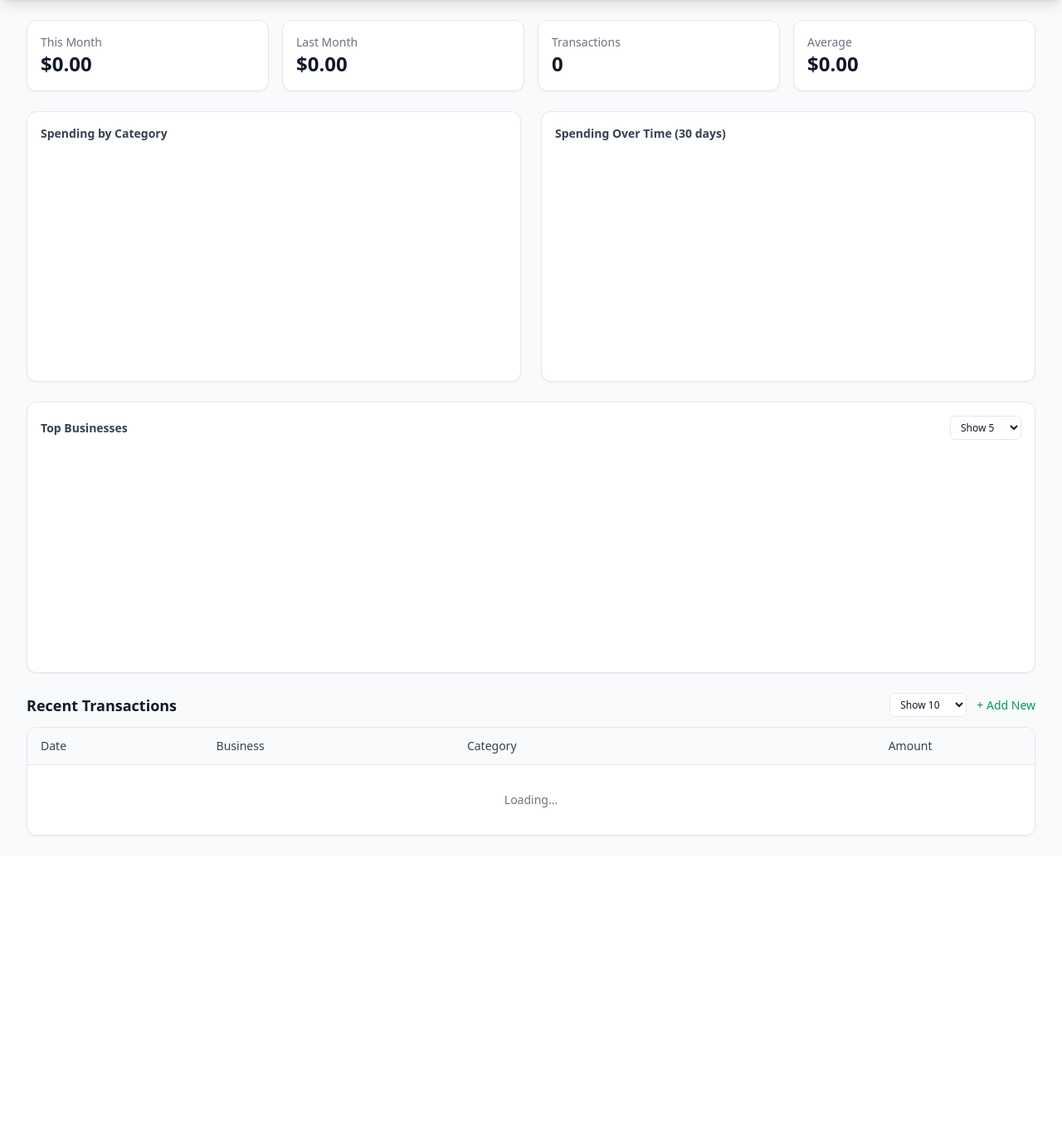
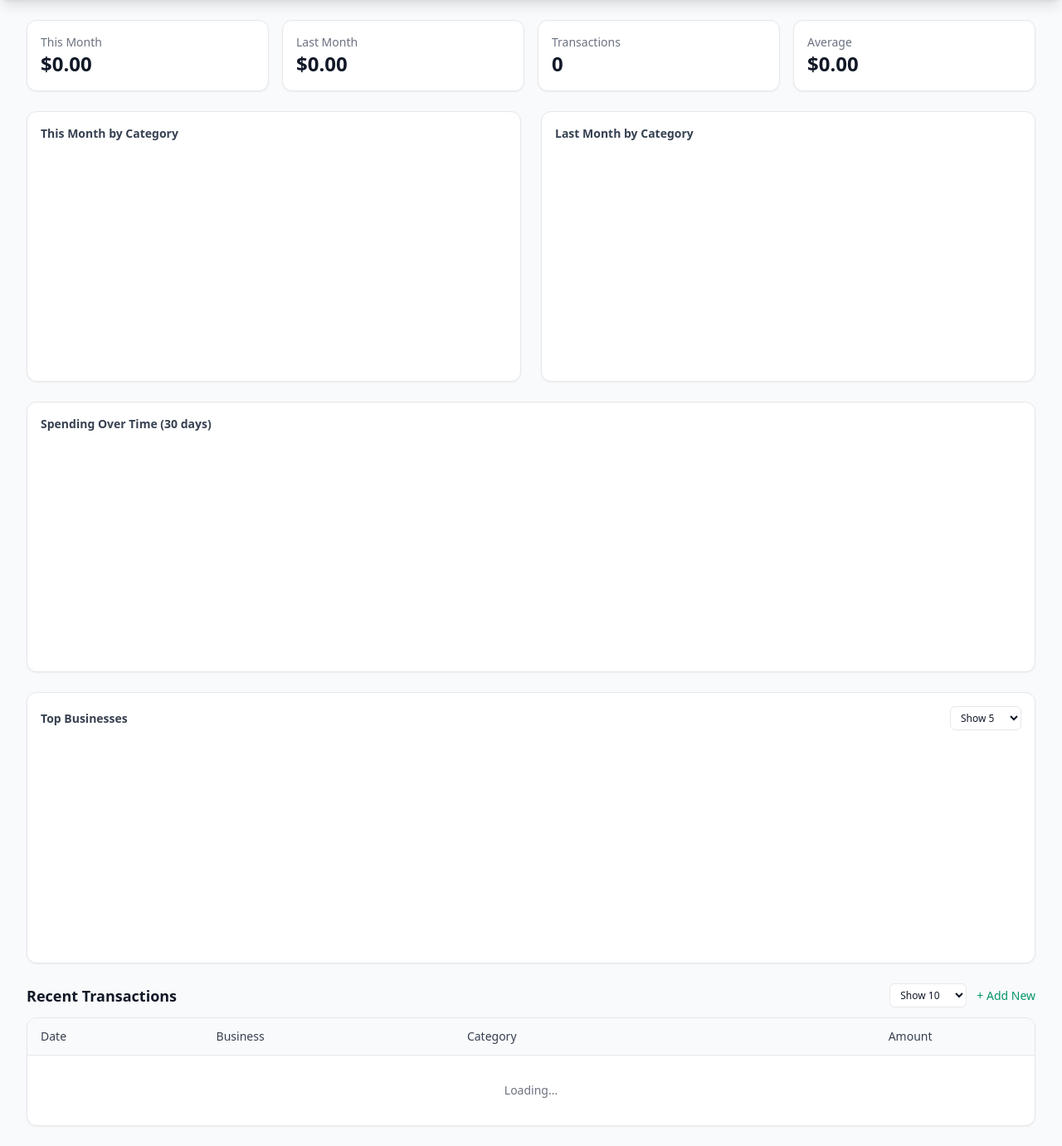
Before and after one commit to digitaladapt/penny-track, a Symfony app: template templates/dashboard/index.html.twig in a window 1280 px wide. Shown: the part 56-1437 px from the top of the page at 83% size. Before the commit the page ends 1064 px from the top, so only its background shows below. Run offline with Twig, Linux system fonts and the light colour scheme; the template is opened without the code that fills it, so the values that code supplies are empty; a map, chart or similar area stays blank; some libraries are stand-ins or nearby versions.

Commit message:
feat: add last month spending by category donut chart to dashboard
- Extend /api/dashboard/spending-by-category to accept optional from/to query params
- Fetch both this month and last month category data in parallel
- Render two side-by-side donut charts with proper empty-state handling

```diff
--- a/templates/dashboard/index.html.twig
+++ b/templates/dashboard/index.html.twig
@@ -34,16 +34,23 @@
     <!-- Charts -->
     <div class="grid grid-cols-1 lg:grid-cols-2 gap-6">
         <div class="bg-white rounded-xl shadow-sm border border-gray-200 p-4">
-            <h3 class="text-sm font-semibold text-gray-700 mb-4">Spending by Category</h3>
+            <h3 class="text-sm font-semibold text-gray-700 mb-4">This Month by Category</h3>
             <div class="h-64">
                 <canvas id="category-chart"></canvas>
             </div>
         </div>
         <div class="bg-white rounded-xl shadow-sm border border-gray-200 p-4">
+            <h3 class="text-sm font-semibold text-gray-700 mb-4">Last Month by Category</h3>
+            <div class="h-64">
+                <canvas id="category-last-month-chart"></canvas>
+            </div>
+        </div>
+    </div>
+
+    <div class="bg-white rounded-xl shadow-sm border border-gray-200 p-4">
         <h3 class="text-sm font-semibold text-gray-700 mb-4">Spending Over Time (30 days)</h3>
         <div class="h-64">
             <canvas id="trend-chart"></canvas>
-            </div>
         </div>
     </div>
 
@@ -98,7 +105,7 @@
 </div>
 
 <script>
-    let categoryChart, trendChart, businessChart;
+    let categoryChart, categoryLastMonthChart, trendChart, businessChart;
 
     const formatCurrency = (n) => '$' + parseFloat(n).toFixed(2);
     const formatDate = (iso) => new Date(iso).toLocaleDateString();
@@ -126,10 +133,18 @@
     }
 
     async function loadDashboard() {
+        const now = new Date();
+        const startOfThisMonth = new Date(now.getFullYear(), now.getMonth(), 1).toISOString().slice(0, 10);
+        const endOfThisMonth   = new Date(now.getFullYear(), now.getMonth() + 1, 0, 23, 59, 59).toISOString().slice(0, 10);
+
+        const startOfLastMonth = new Date(now.getFullYear(), now.getMonth() - 1, 1).toISOString().slice(0, 10);
+        const endOfLastMonth   = new Date(now.getFullYear(), now.getMonth(), 0, 23, 59, 59).toISOString().slice(0, 10);
+
         try {
-            const [summary, categories, trends, businesses, insights, receipts] = await Promise.all([
+            const [summary, categoriesThisMonth, categoriesLastMonth, trends, businesses, insights, receipts] = await Promise.all([
                 window.PennyTrack.apiFetch('{{ path('api_dashboard_summary') }}').then(r => r.json()),
-                window.PennyTrack.apiFetch('{{ path('api_dashboard_spending_by_category') }}').then(r => r.json()),
+                window.PennyTrack.apiFetch(`{{ path('api_dashboard_spending_by_category') }}?from=${startOfThisMonth}&to=${endOfThisMonth}`).then(r => r.json()),
+                window.PennyTrack.apiFetch(`{{ path('api_dashboard_spending_by_category') }}?from=${startOfLastMonth}&to=${endOfLastMonth}`).then(r => r.json()),
                 window.PennyTrack.apiFetch('{{ path('api_dashboard_spending_over_time') }}').then(r => r.json()),
                 window.PennyTrack.apiFetch(`{{ path('api_dashboard_top_businesses') }}?limit=${getTopBusinessesLimit()}`).then(r => r.json()),
                 window.PennyTrack.apiFetch('{{ path('api_dashboard_insights') }}').then(r => r.json()),
@@ -165,15 +180,18 @@
                 container.classList.remove('hidden');
             }
 
-            // Category Chart
+            // Category Chart (This Month)
             if (categoryChart) categoryChart.destroy();
+            const chartColors = ['#10b981', '#3b82f6', '#f59e0b', '#ef4444', '#8b5cf6', '#ec4899', '#6b7280'];
+
+            if (categoriesThisMonth.length > 0) {
                 categoryChart = new Chart(document.getElementById('category-chart'), {
                     type: 'doughnut',
                     data: {
-                    labels: categories.map(c => c.category),
+                        labels: categoriesThisMonth.map(c => c.category),
                         datasets: [{
-                        data: categories.map(c => c.total),
-                        backgroundColor: ['#10b981', '#3b82f6', '#f59e0b', '#ef4444', '#8b5cf6', '#ec4899', '#6b7280'],
+                            data: categoriesThisMonth.map(c => c.total),
+                            backgroundColor: chartColors,
                             borderWidth: 0,
                         }]
                     },
@@ -183,6 +201,65 @@
                         plugins: { legend: { position: 'right', labels: { boxWidth: 12, font: { size: 11 } } } }
                     }
                 });
+            } else {
+                // Show a placeholder if no data
+                categoryChart = new Chart(document.getElementById('category-chart'), {
+                    type: 'doughnut',
+                    data: {
+                        labels: ['No data'],
+                        datasets: [{
+                            data: [1],
+                            backgroundColor: ['#e5e7eb'],
+                            borderWidth: 0,
+                        }]
+                    },
+                    options: {
+                        responsive: true,
+                        maintainAspectRatio: false,
+                        plugins: { legend: { display: false } }
+                    }
+                });
+            }
+
+            // Category Chart (Last Month)
+            if (categoryLastMonthChart) categoryLastMonthChart.destroy();
+
+            if (categoriesLastMonth.length > 0) {
+                categoryLastMonthChart = new Chart(document.getElementById('category-last-month-chart'), {
+                    type: 'doughnut',
+                    data: {
+                        labels: categoriesLastMonth.map(c => c.category),
+                        datasets: [{
+                            data: categoriesLastMonth.map(c => c.total),
+                            backgroundColor: chartColors,
+                            borderWidth: 0,
+                        }]
+                    },
+                    options: {
+                        responsive: true,
+                        maintainAspectRatio: false,
+                        plugins: { legend: { position: 'right', labels: { boxWidth: 12, font: { size: 11 } } } }
+                    }
+                });
+            } else {
+                // Show a placeholder if no data
+                categoryLastMonthChart = new Chart(document.getElementById('category-last-month-chart'), {
+                    type: 'doughnut',
+                    data: {
+                        labels: ['No data'],
+                        datasets: [{
+                            data: [1],
+                            backgroundColor: ['#e5e7eb'],
+                            borderWidth: 0,
+                        }]
+                    },
+                    options: {
+                        responsive: true,
+                        maintainAspectRatio: false,
+                        plugins: { legend: { display: false } }
+                    }
+                });
+            }
 
             // Trend Chart
             if (trendChart) trendChart.destroy();
```
Also changed, not shown: src/Controller/DashboardController.php (+11 -3 lines). Lines whose indentation alone changed are shown as unchanged.
